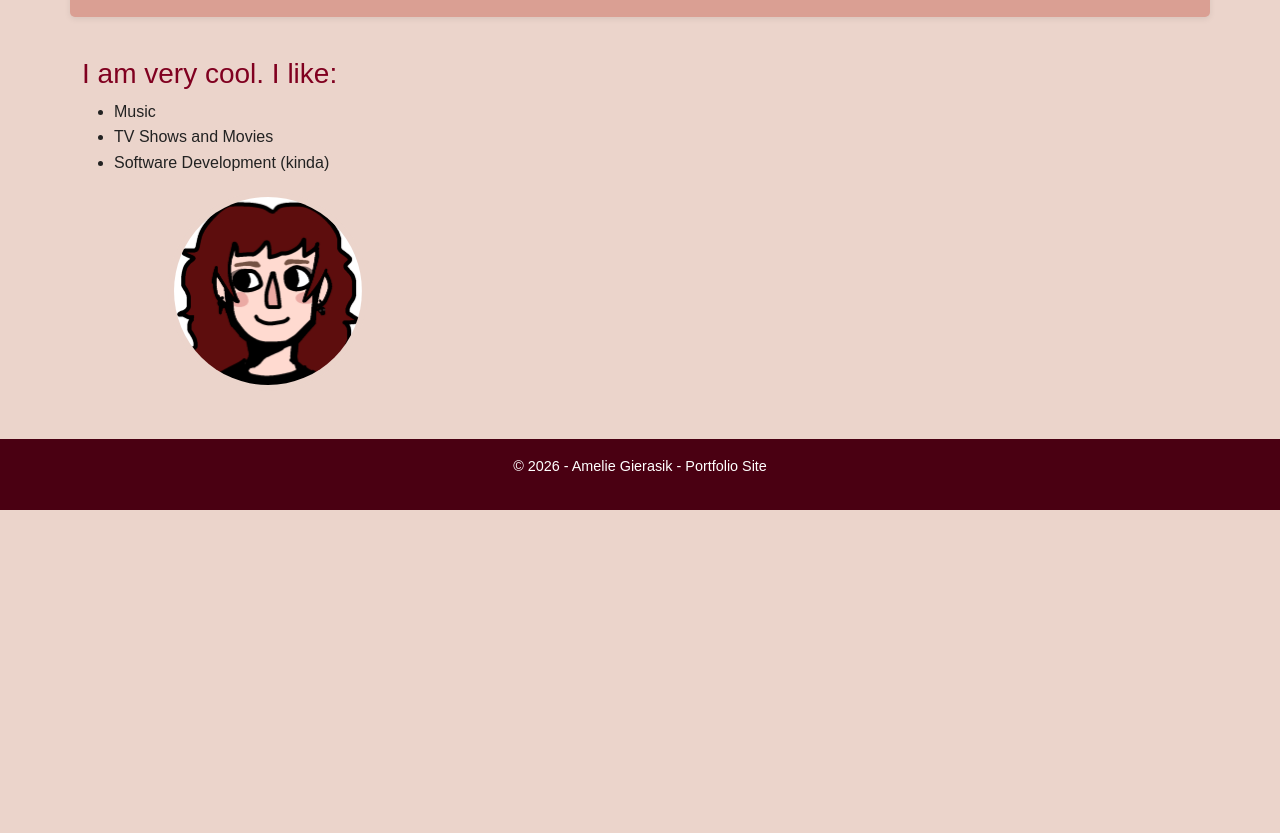
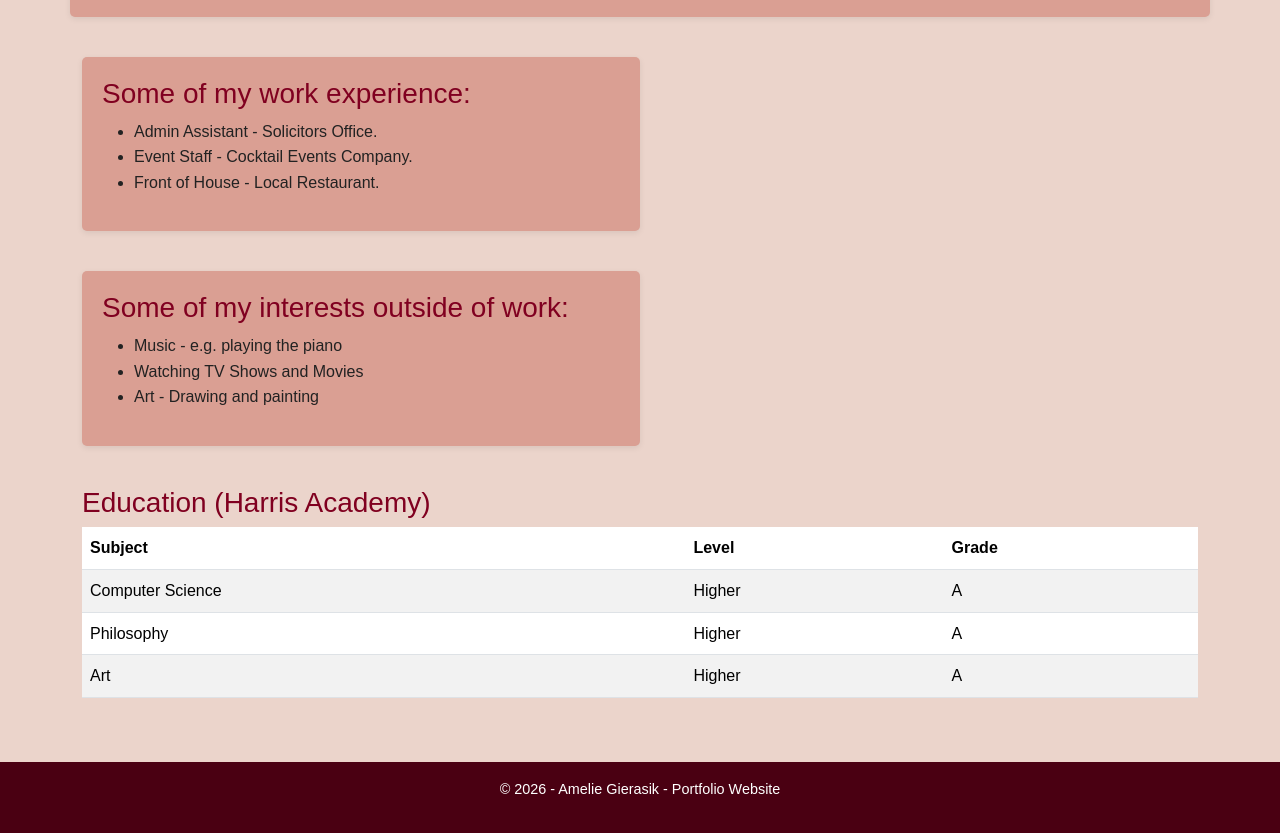
Before and after one commit to amelieg99/portfolio_site, a plain HTML site: page about.html in a window 1280 px wide. Shown: the part 329-1162 px from the top of the page. Before the commit the page ends 839 px from the top, so only its background shows below. Drawn offline with nearby package versions, Linux system fonts and the light colour scheme.

Commit message:
Update content and styling across portfolio site; enhance table styles and project descriptions

```diff
--- a/CSS/style.css
+++ b/CSS/style.css
@@ -67,3 +67,8 @@ footer {
     color: white;
     font-size: 0.9rem;
 }
+
+.table {
+    background-color: var(--burgundy);
+        color: var(--burgundy-dark);
+}
--- a/about.html
+++ b/about.html
@@ -55,21 +55,62 @@
 
             </section>
 
-        <h3>I am very cool. I like:</h3>
-        <ul>
-            <li>Music</li>
-            <li>TV Shows and Movies</li>
-            <li>Software Development (kinda)</li>
-        </ul>
+        <section class="col-6">
+            <h3>Some of my work experience:</h3>
+            <ul>
+                <li>Admin Assistant - Solicitors Office.</li>
+                <li>Event Staff - Cocktail Events Company.</li>
+                <li>Front of House - Local Restaurant.</li>
+            </ul>
+        </section>
 
-        <div class="col-md-4 text-center">
-                <img src="images/mecartoon.png" alt="Placeholder Image" class="rounded-circle img-fluid" style="width: 200px; height: 200px; object-fit: cover;">
-        </div>
+        <section class="col-6">
+            <h3>Some of my interests outside of work:</h3>
+            <ul>
+                <li>Music - e.g. playing the piano</li>
+                <li>Watching TV Shows and Movies</li>
+                <li>Art - Drawing and painting</li>
+            </ul>
+        </section>
+
+        <div class="row mt-4">
+    <div class="col-md-12">
+      <h3>Education (Harris Academy)</h3>
+      <table class="table table-striped">
+        <thead>
+          <tr>
+            <th>Subject</th>
+            <th>Level</th>
+            <th>Grade</th>
+          </tr>
+        </thead>
+        <tbody>
+          <tr>
+            <td>Computer Science</td>
+            <td>Higher</td>
+            <td>A</td>
+          </tr>
+          <tr>
+            <td>Philosophy</td>
+            <td>Higher</td>
+            <td>A</td>
+          </tr>
+          <tr>
+            <td>Art</td>
+            <td>Higher</td>
+            <td>A</td>
+          </tr>
+        </tbody>
+      </table>
+    </div>
+  </div>
+
+</div>
 
     </main>
 
     <footer class="text-center py-3">
-        <p>&copy; 2026 - Amelie Gierasik - Portfolio Site</p>
+        <p>&copy; 2026 - Amelie Gierasik - Portfolio Website</p>
     </footer>
 
     <script src="https://cdn.jsdelivr.net/npm/bootstrap@5.3.8/dist/js/bootstrap.bundle.min.js" integrity="sha384-FKyoEForCGlyvwx9Hj09JcYn3nv7wiPVlz7YYwJrWVcXK/BmnVDxM+D2scQbITxI" crossorigin="anonymous"></script>
```
Also changed, not shown: index.html (+1 -1 lines), portfolio.html (+10 -10 lines).
